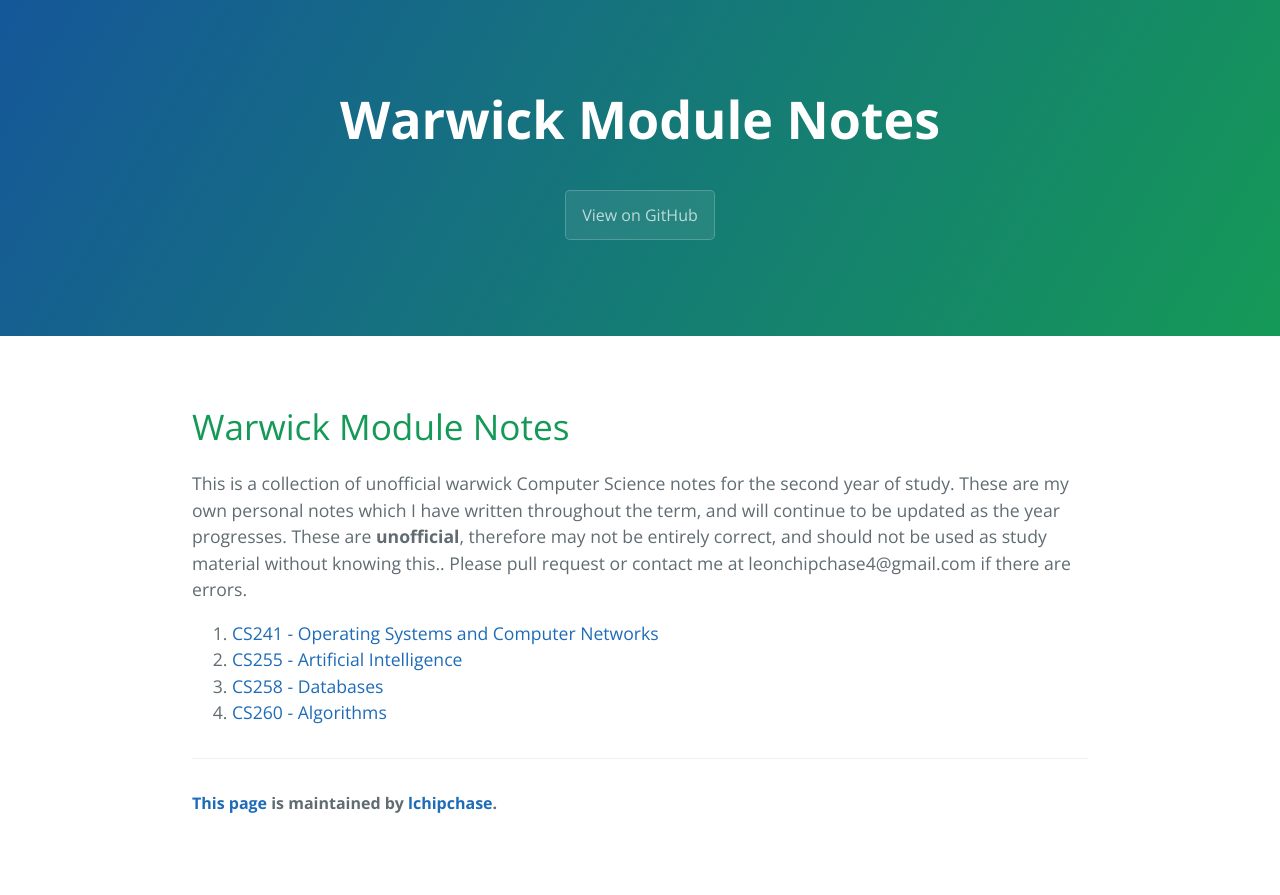
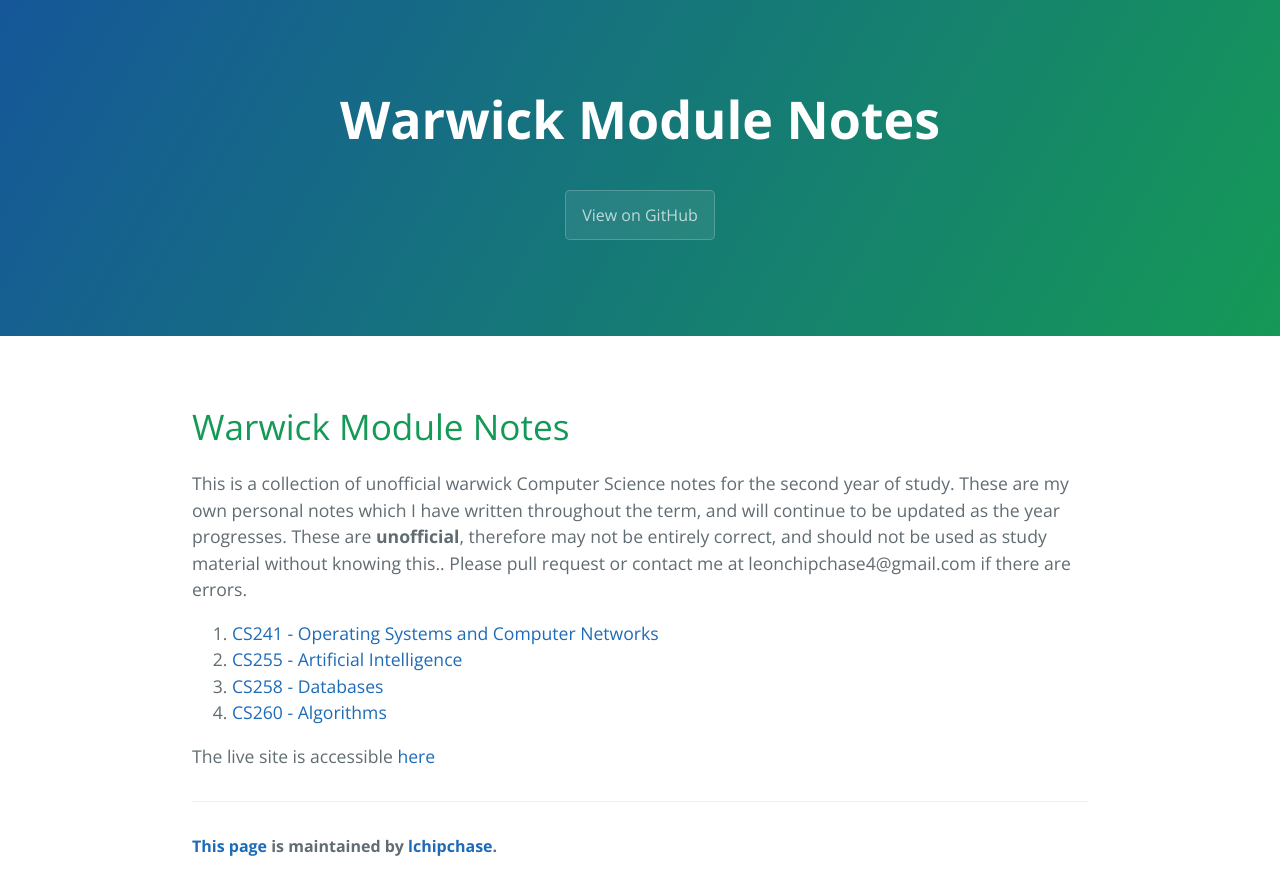
Before and after one commit to lchipchase/modulenotes, a Jekyll site: the page built from index.md, in a window 1280 px wide. Shown: the top 895 px of the page. Built offline with Jekyll 4.4.1, drawn with Linux system fonts in a browser that asks for light colours; our own code applies the rules of GitHub Pages for plain Markdown files; the repository's description, which GitHub fills in, is left out.

Commit message:
Update index.md

```diff
--- a/index.md
+++ b/index.md
@@ -3,8 +3,9 @@ This is a collection of unofficial warwick Computer Science notes for the second
 These are **unofficial**, therefore may not be entirely correct, and should not be used as study material without knowing this..
 Please pull request or contact me at leonchipchase4@gmail.com if there are errors.
 
-
 1. [CS241 - Operating Systems and Computer Networks](./CS241)
 2. [CS255 - Artificial Intelligence](./CS255)
 3. [CS258 - Databases](./CS258)
 4. [CS260 - Algorithms](./CS260)
+
+The live site is accessible [here](https://www.lchipchase.github.io/modulenotes)
```
